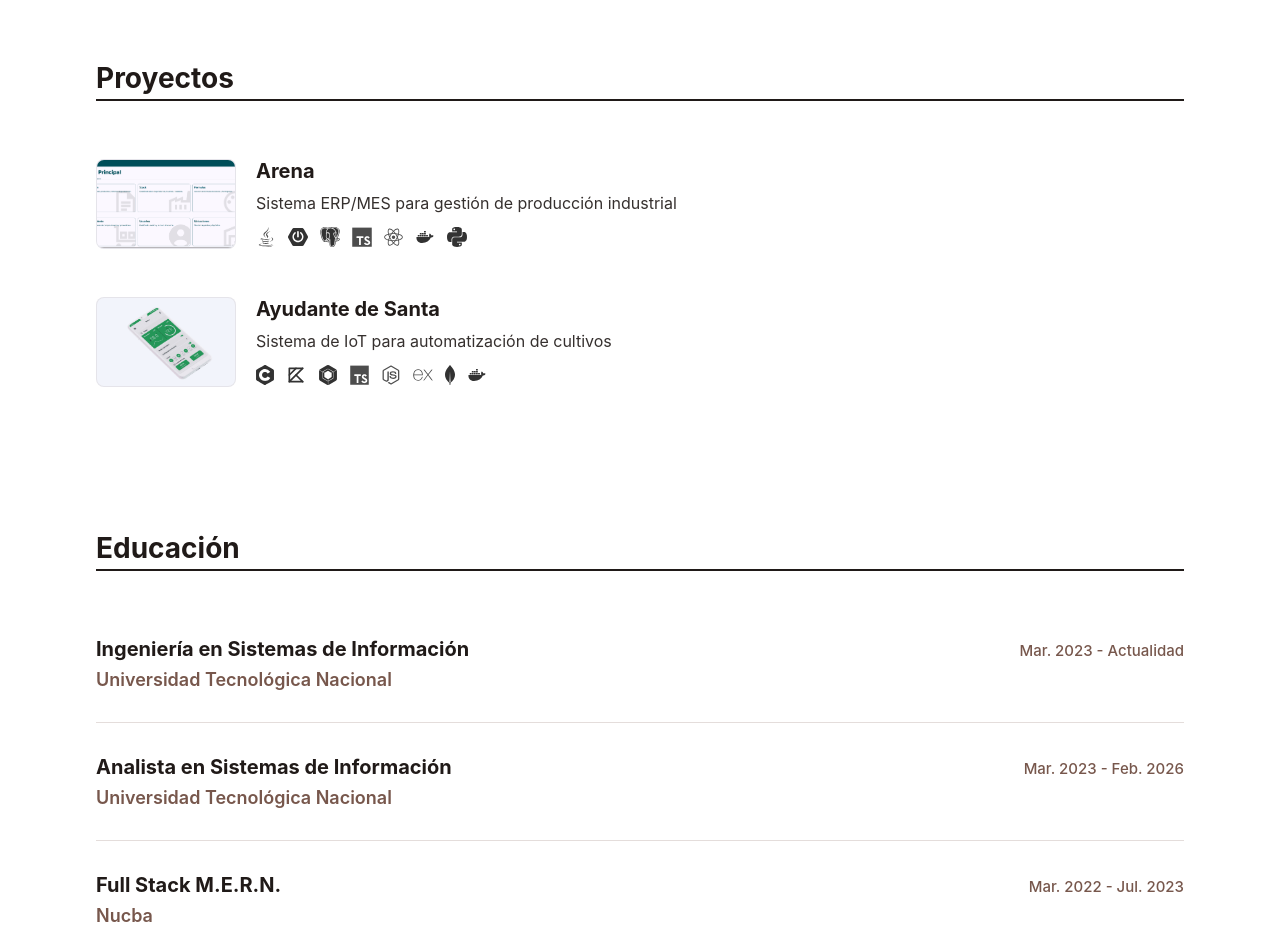
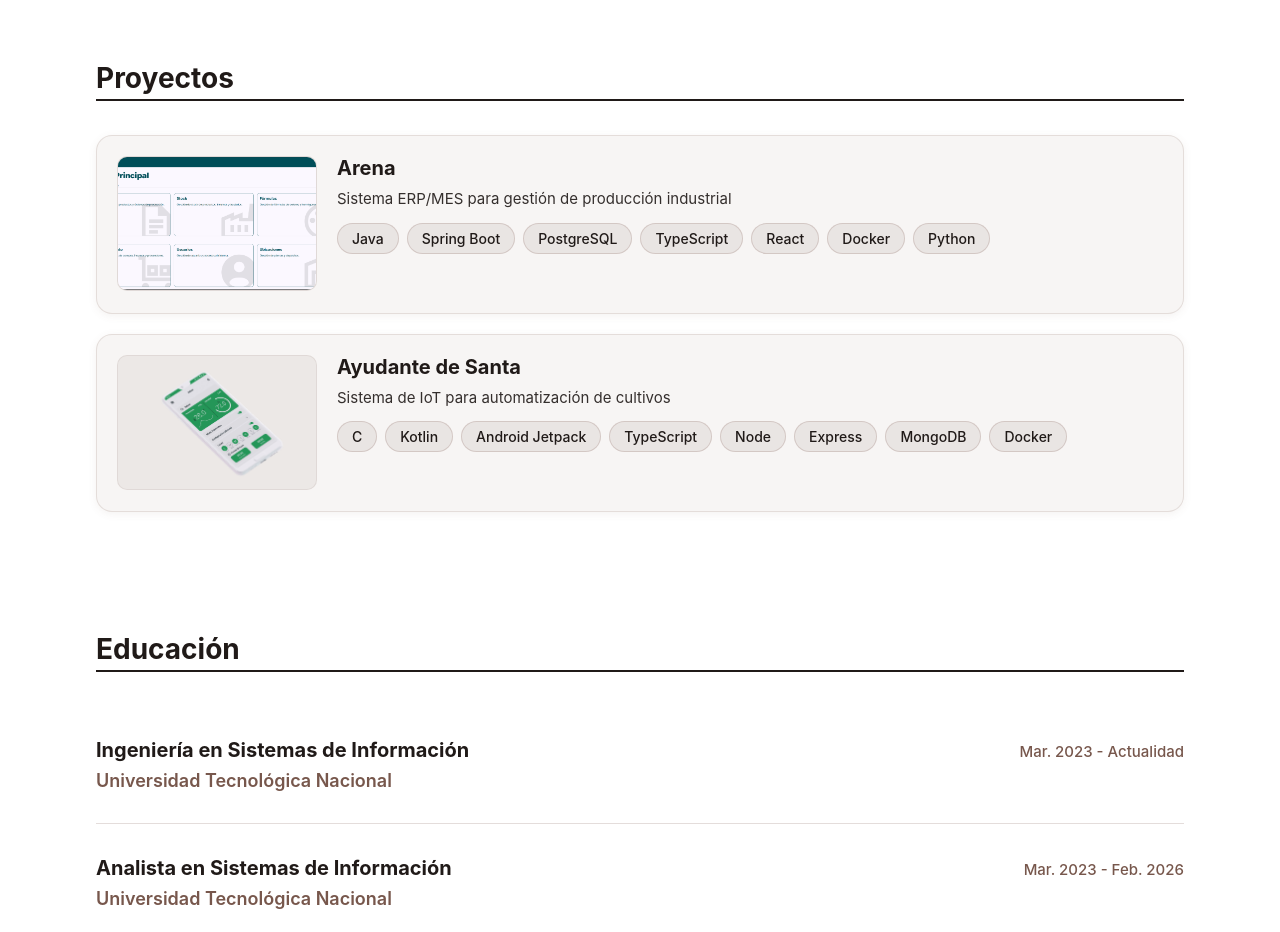
Before and after one commit to 2piradrian/portfolio-web, a Next.js app: page / in a window 1280 px wide. Shown: the part 1840-2772 px from the top of the page. Built offline with nearby package versions, Linux system fonts and the light colour scheme.

Commit message:
projects

```diff
--- a/public/data/projects.json
+++ b/public/data/projects.json
@@ -4,13 +4,13 @@
         "title": "Arena",
         "description": "Sistema ERP/MES para gestión de producción industrial",
         "technologies": [
-            "JAVA",
-            "SPRINGBOOT",
-            "POSTGRESQL",
-            "TS",
-            "REACT",
-            "DOCKER",
-            "PYTHON"
+            "Java",
+            "Spring Boot",
+            "PostgreSQL",
+            "TypeScript",
+            "React",
+            "Docker",
+            "Python"
         ],
         "images": [
             "/images/project-arena-main.png"
@@ -134,13 +134,13 @@
         "description": "Sistema de IoT para automatización de cultivos",
         "technologies": [
             "C",
-            "KOTLIN",
-            "COMPOSE",
-            "TS",
-            "NODEJS",
-            "EXPRESS",
-            "MONGODB",
-            "DOCKER"
+            "Kotlin",
+            "Android Jetpack",
+            "TypeScript",
+            "Node",
+            "Express",
+            "MongoDB",
+            "Docker"
         ],
         "images": [
             "/images/project-ads1.png",
--- a/src/components/project-card/ProjectCard.tsx
+++ b/src/components/project-card/ProjectCard.tsx
@@ -1,6 +1,6 @@
 import { Project } from "@/types/types";
 import Link from "next/link";
-import Tech from "../tech/Tech";
+import Chip from "../chip/Chip";
 import style from "./style.module.css";
 
 export default function ProjectCard({ id, title, description, images, technologies }: Project) {
@@ -15,9 +15,7 @@ export default function ProjectCard({ id, title, description, images, technologi
 					<p className={style.description}>{description}</p>
 					<div className={style.techStack}>
 						{technologies.map((technology) => (
-							<div key={technology} className={style.techIcon}>
-								<Tech tech={technology} />
-							</div>
+							<Chip key={technology} text={technology} />
 						))}
 					</div>
 				</div>
--- a/src/components/project-card/style.module.css
+++ b/src/components/project-card/style.module.css
@@ -8,24 +8,31 @@
 .container {
 	width: 100%;
 	display: flex;
+	align-items: flex-start;
 	gap: 20px;
-	padding: 24px 0;
-	border-bottom: 1px solid rgba(119, 87, 76, 0.2);
-	transition: background-color 0.2s ease;
+	padding: 20px;
+	background-color: rgba(119, 87, 76, 0.06);
+	border: 1px solid rgba(119, 87, 76, 0.15);
+	border-radius: var(--border-radius-medium);
+	box-shadow: 0 2px 8px rgba(119, 87, 76, 0.08);
+	transition: all 0.2s ease;
 	cursor: pointer;
 }
 
-.container:last-child {
-	border-bottom: none;
+.container:hover {
+	transform: translateY(-2px);
+	background-color: rgba(119, 87, 76, 0.09);
+	border-color: rgba(119, 87, 76, 0.25);
+	box-shadow: 0 6px 16px rgba(119, 87, 76, 0.12);
 }
 
 .thumbnailWrapper {
 	flex-shrink: 0;
-	width: 140px;
-	height: 90px;
-	border-radius: 8px;
+	width: 200px;
+	height: 135px;
+	border-radius: 10px;
 	overflow: hidden;
-	background-color: var(--surface);
+	background-color: rgba(119, 87, 76, 0.08);
 	border: 1px solid rgba(119, 87, 76, 0.1);
 }
 
@@ -33,6 +40,11 @@
 	width: 100%;
 	height: 100%;
 	object-fit: cover;
+	transition: transform 0.3s ease;
+}
+
+.container:hover .thumbnail {
+	transform: scale(1.03);
 }
 
 .content {
@@ -50,7 +62,7 @@
 }
 
 .description {
-	font-size: 16px;
+	font-size: 15px;
 	color: var(--onSurface);
 	line-height: 1.5;
 	margin: 0;
@@ -60,32 +72,26 @@
 .techStack {
 	display: flex;
 	flex-wrap: wrap;
-	gap: 12px;
+	gap: 8px;
 	margin-top: 4px;
-	align-items: center;
-}
-
-.techIcon {
-	display: flex;
-	align-items: center;
-	justify-content: center;
-}
-
-.techIcon img {
-	width: auto;
-	height: 20px;
-	opacity: 0.8;
-	transition: opacity 0.2s;
+	align-items: flex-start;
+	align-content: flex-start;
+	min-height: 70px;
 }
 
 @media screen and (max-width: 600px) {
 	.container {
 		flex-direction: column;
-		gap: 12px;
+		gap: 16px;
+		padding: 16px;
 	}
 
 	.thumbnailWrapper {
 		width: 100%;
 		height: 180px;
 	}
+
+	.techStack {
+		min-height: auto;
+	}
 }
--- a/src/sections/ProjectDetails/ProjectDetails.tsx
+++ b/src/sections/ProjectDetails/ProjectDetails.tsx
@@ -1,6 +1,6 @@
 import { Project } from "@/types/types";
 import ProjectElement from "@/components/project-element/ProjectElement";
-import Tech from "@/components/tech/Tech";
+import Chip from "@/components/chip/Chip";
 import Title from "@/components/title/Title";
 import style from "./style.module.css";
 
@@ -19,7 +19,7 @@ export default function ProjectDetails({ project }: Props) {
 					<h3 className={style.techsTitle}>Hecho con:</h3>
 					<div className={style.technologiesContainer}>
 						{project.technologies.map((technology) => (
-							<Tech tech={technology} key={technology} />
+							<Chip key={technology} text={technology} />
 						))}
 					</div>
 				</div>
--- a/src/sections/Projects/style.module.css
+++ b/src/sections/Projects/style.module.css
@@ -2,5 +2,5 @@
 	width: 100%;
 	display: flex;
 	flex-direction: column;
-	gap: 0;
+	gap: 20px;
 }
```
Also changed, not shown: public/data/archived_projects.json (+15 -15 lines), src/sections/ProjectDetails/style.module.css (+1 -6 lines).
